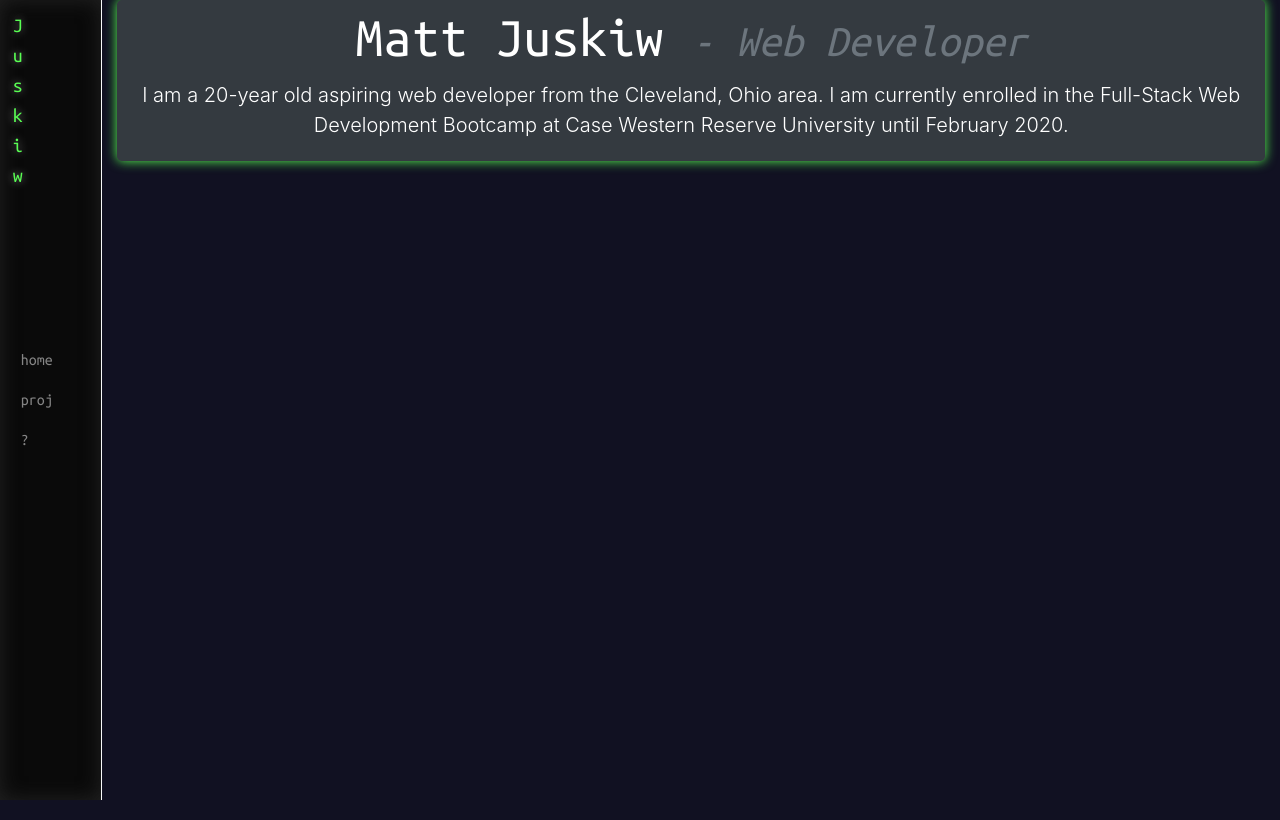
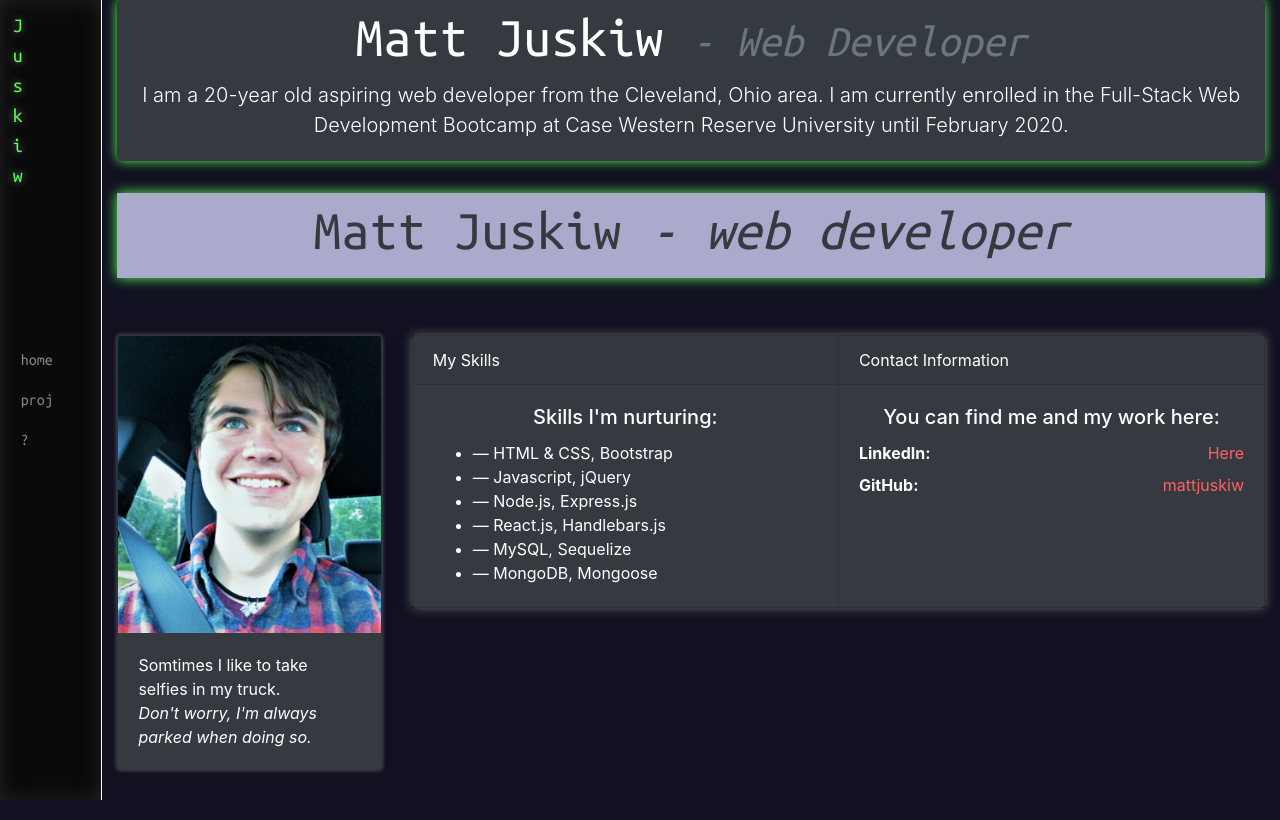
Before and after one commit to juzkivscarlet/mattjuskiw.github.io, a React (Create React App) app in the folder client/: page /bio in a window 1280 px wide. Built offline with nearby package versions, Linux system fonts and the light colour scheme.

Commit message:
Added content

```diff
--- /dev/null
+++ b/client/src/components/pages/Bio/Content.js
@@ -0,0 +1,90 @@
+import React from 'react';
+import { Card, CardGroup, Col, Row } from 'react-bootstrap';
+import './style.css';
+
+function Data(site, type, text, link) {
+	this.site = site;
+	this.type = type;
+	this.text = text;
+	this.link = link;
+
+	this.setTag = function() {
+		if(type=='newTab') return (<a target='_blank' href={link}>{this.text}</a>);
+		// else if(type=='')
+	};
+}
+
+function ContactInfo(props) {
+	return (
+		<div className='row'>
+			<dt className='col-sm-4'>{props.item.site}: </dt>
+			<dd className='col-sm-8'>
+				{props.item.setTag()}
+			</dd>
+		</div>
+	);
+}
+
+function Content() {
+	const info = [];
+
+	info.push(new Data('LinkedIn', 'newTab', 'Here', 'https://www.linkedin.com/in/matthew-juskiw-5462ab187/'));
+	info.push(new Data('GitHub', 'newTab', 'mattjuskiw', 'https://www.github.com/mattjuskiw/'));
+
+	return (
+		<Row>
+			<Col md={3}>
+				<Card bg='dark' text='white' id='selfie-card-one'>
+					<Card.Img variant='top' src='/assets/Me2.jpeg' />
+					<Card.Body>
+						<Card.Text>
+							Somtimes I like to take selfies in my truck.
+							<br />
+							<span className='font-italic'>
+								Don't worry, I'm always parked when doing so.
+							</span>
+						</Card.Text>
+					</Card.Body>
+				</Card>
+			</Col>
+
+			<Col md={9}>
+				<CardGroup className='clearfix text-white' id='basic-info'>
+
+					<Card bg='dark'>
+						<Card.Header>My Skills</Card.Header>
+						<Card.Body>
+							<Card.Title className='text-center'>Skills I'm nurturing: </Card.Title>
+							<ul>
+								<li>&mdash; HTML & CSS, Bootstrap</li>
+								<li>&mdash; Javascript, jQuery</li>
+								<li>&mdash; Node.js, Express.js</li>
+								<li>&mdash; React.js, Handlebars.js</li>
+								<li>&mdash; MySQL, Sequelize</li>
+								<li>&mdash; MongoDB, Mongoose</li>
+							</ul>
+						</Card.Body>
+					</Card>
+
+					<Card bg='dark'>
+						<Card.Header>Contact Information</Card.Header>
+						<Card.Body>
+							<Card.Title className='text-center'>You can find me and my work here: </Card.Title>
+							<dl>
+								{info.map(item => {
+									return (
+										<ContactInfo item={item} />
+									);
+								})}
+							</dl>
+						</Card.Body>
+					</Card>
+
+				</CardGroup>
+			</Col>
+
+		</Row>
+	);
+}
+
+export default Content;
--- /dev/null
+++ b/client/src/components/pages/Bio/Header.js
@@ -0,0 +1,15 @@
+import React from 'react';
+import { Jumbotron } from 'react-bootstrap';
+import './style.css';
+
+function Header() {
+	return (
+		<Jumbotron className='text-dark text-center' fluid>
+			<h1 className='display-4'>
+				Matt Juskiw <span className='font-italic'>- web developer</span>
+			</h1>
+		</Jumbotron>
+	);
+}
+
+export default Header;
--- a/client/src/components/pages/Bio/index.js
+++ b/client/src/components/pages/Bio/index.js
@@ -1,8 +1,19 @@
 import React from 'react';
+import { Card, CardGroup, Col, Row } from 'react-bootstrap';
 import './style.css';
 
+import Header from './Header';
+import Content from './Content';
+
 function Bio() {
+	return (
+		<div>
+			<Header />
+			<hr className='my-4' />
 
+			<Content />
+		</div>
+	);
 }
 
 export default Bio;
--- a/client/src/components/pages/Content.js
+++ b/client/src/components/pages/Content.js
@@ -2,11 +2,13 @@ import React from 'react';
 
 import Container from '../Container';
 import Landing from './Landing';
+import Bio from './Bio';
 
 function Content() {
 	return (
 		<Container>
 			<Landing />
+			<Bio />
 		</Container>
 	);
 }
```
Also changed, not shown: client/public/assets/Me2.jpeg (added).
